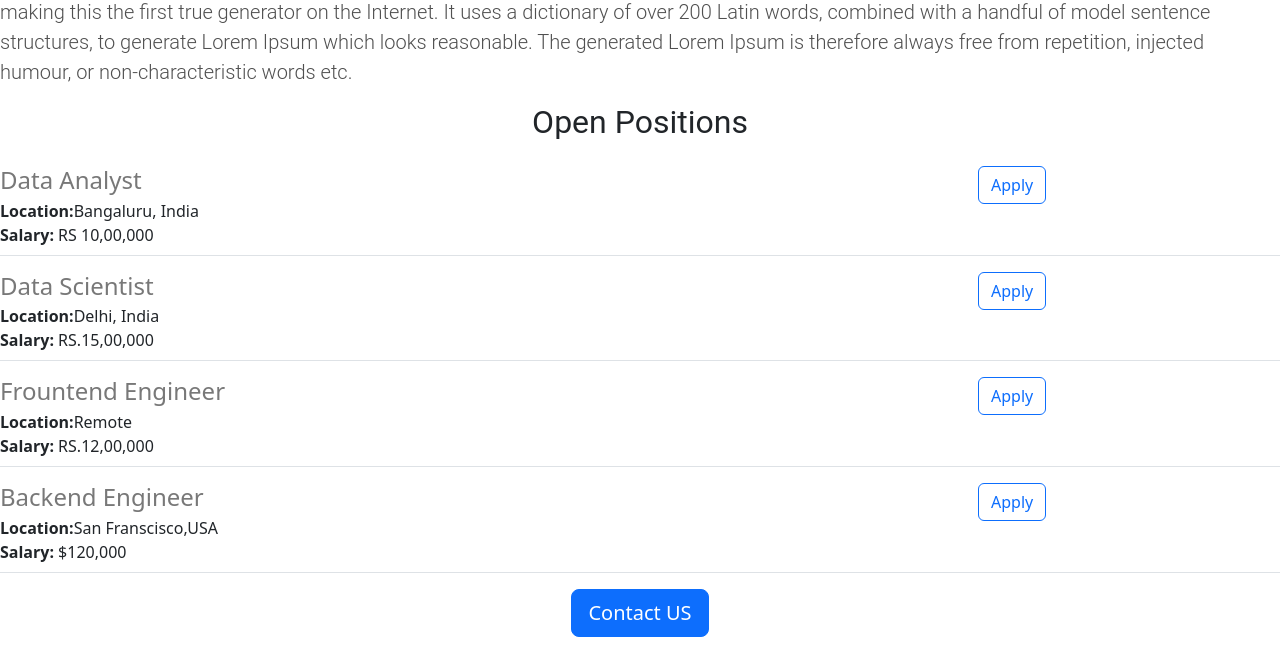
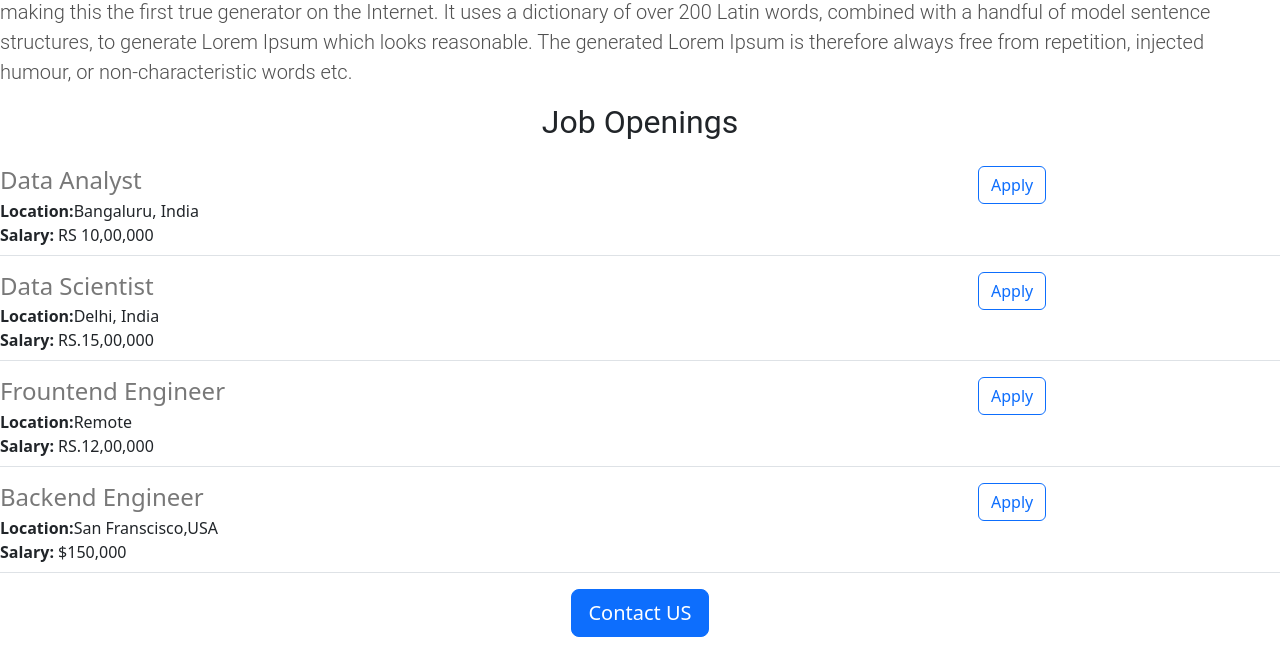
Before and after one commit to sagar779/sagar-careers-website-v2, a Flask app: page / in a window 1280 px wide. Shown: the part 603-1250 px from the top of the page. Run offline with Flask 3, Linux system fonts and the light colour scheme.

Commit message:
made some changes

```diff
--- a/main.py
+++ b/main.py
@@ -25,7 +25,7 @@ JOBS = [
     'id': 4,
     'title': 'Backend Engineer',
     'location': 'San Franscisco,USA',
-    'Salary': '$120,000'
+    'Salary': '$150,000'
   },
 ]
 
--- a/templates/home.html
+++ b/templates/home.html
@@ -56,7 +56,7 @@
     <p class="lead ">
       There are many variations of passages of Lorem Ipsum available, but the majority have suffered alteration in some form, by injected humour, or randomised words which don't look even slightly believable. If you are going to use a passage of Lorem Ipsum, you need to be sure there isn't anything embarrassing hidden in the middle of text. All the Lorem Ipsum generators on the Internet tend to repeat predefined chunks as necessary, making this the first true generator on the Internet. It uses a dictionary of over 200 Latin words, combined with a handful of model sentence structures, to generate Lorem Ipsum which looks reasonable. The generated Lorem Ipsum is therefore always free from repetition, injected humour, or non-characteristic words etc.
     </p>
-    <h2 class="text-center mt-2 mb-4">Open Positions</h2>
+    <h2 class="text-center mt-2 mb-4">Job Openings</h2>
     <div >
       {% for job in jobs %}
         {% include 'jobitem.html' %}
```
